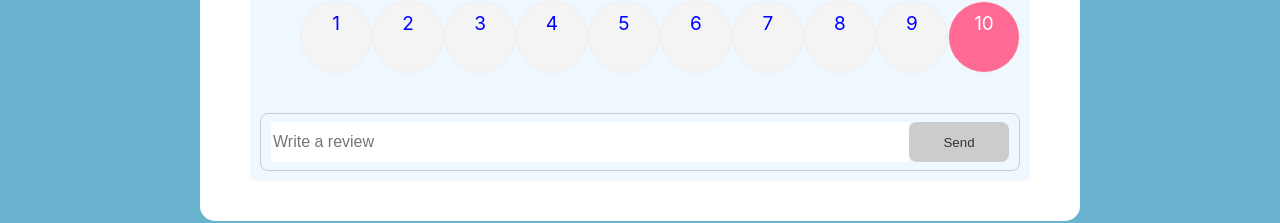
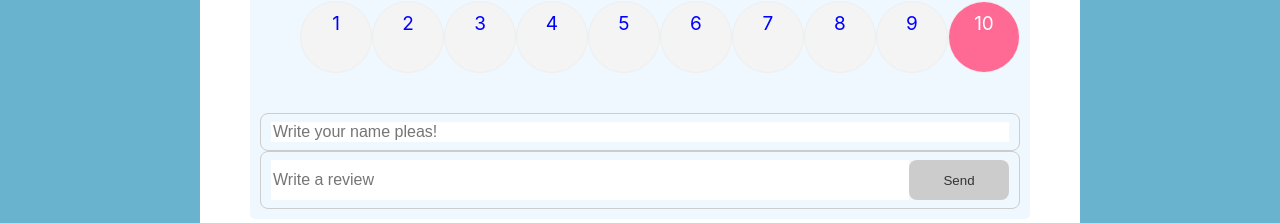
Before and after one commit to nikindtmas1/Feedback-Rating, a React (Create React App) app in the folder client/: page / in a window 1280 px wide. Shown: the part 239-462 px from the top of the page. Built offline with nearby package versions, Linux system fonts and the light colour scheme; no server answers.

Commit message:
Added userName

```diff
--- a/client/src/Components/FeedbackForm.js
+++ b/client/src/Components/FeedbackForm.js
@@ -10,6 +10,7 @@ const FeedbackForm = () => {
     const {addFeedback, feedbackByName, peopleName} = useContext(FeedbackContext);
 
     const [text, setText] = useState('');
+    const [userName, setUserName] = useState('');
     const [rating, setRating] = useState(10);
     const [btnDisabled, setBtnDisabled] = useState(true);
     const [message, setMessage] = useState('');
@@ -19,7 +20,7 @@ const FeedbackForm = () => {
         if(text.length === 0 ){
             setBtnDisabled(true);
             setMessage('');
-        }else if(text !== '' && text.trim().length <= 10){
+        }else if(text !== '' && text.trim().length <= 10 && userName !== ''){
             setMessage('Text must be at least 10 characters');
             setBtnDisabled(true);
         }else{
@@ -33,10 +34,12 @@ const FeedbackForm = () => {
 
         let formData = new FormData(e.currentTarget);
         let text = formData.get('text').trim();
+        let userName = formData.get('userName').trim();
         let newFeedback = {
             text,
             rating,
-            peopleName
+            peopleName,
+            userName,
         };
 
 
@@ -44,13 +47,16 @@ const FeedbackForm = () => {
         setBtnDisabled(true);
         setRating(10);
         setText('');
+        setUserName('');
     };
 
     const handleTextChange = (e) => {
         setText(e.target.value);
     };
 
-
+    const handleUserChange = (e) => {
+        setUserName(e.target.value);
+    }
 
   return (
     <Card>
@@ -59,6 +65,9 @@ const FeedbackForm = () => {
     <form onSubmit={handleSubmit}>
                 <h2>How would you rate therapist ?<SelectPeople /> </h2>
                 <RatingSelect selected={rating} select={(rating) => setRating(rating)} />
+                    <div className="input-group">
+                        <input type='text' name='userName' placeholder='Write your name pleas!' value={userName} onChange={handleUserChange} />
+                    </div>
                 <div className="input-group">
                     <input type="text" name='text' placeholder="Write a review" value={text} onChange={handleTextChange} />
                     <Button type="submit" isDisabled={btnDisabled}>
```
